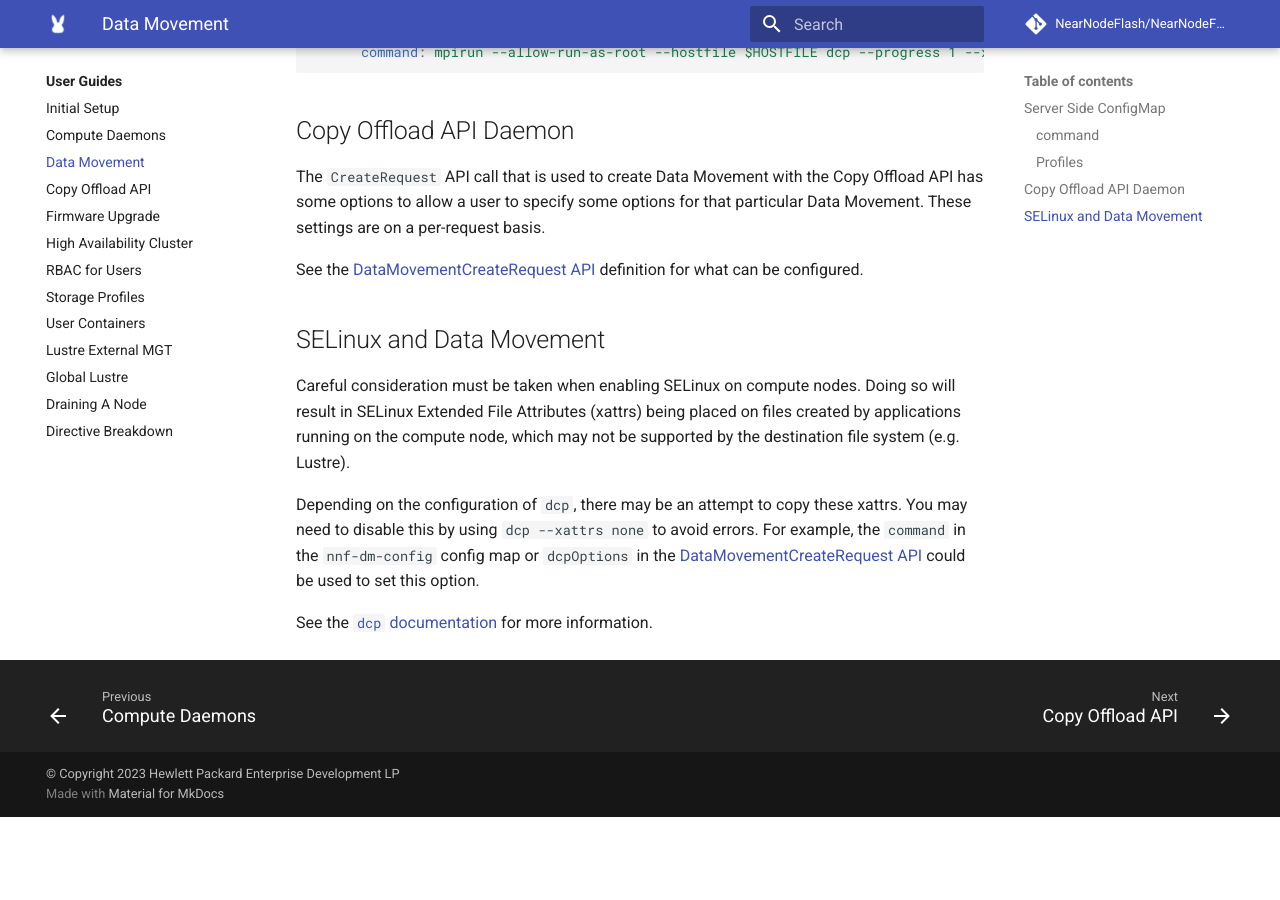
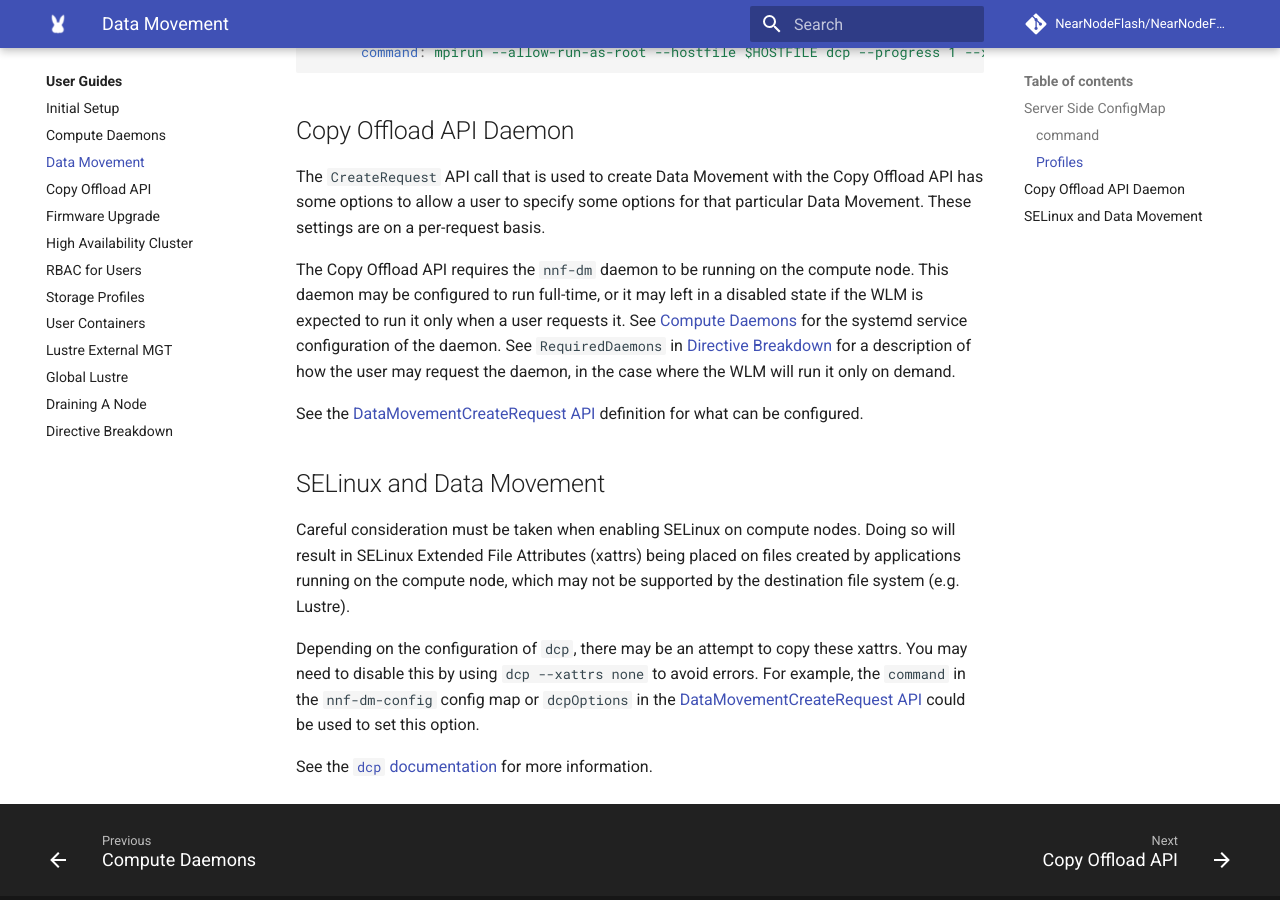
Before and after one commit to NearNodeFlash/NearNodeFlash.github.io, an MkDocs documentation site: the page built from docs/guides/data-movement/readme.md, in a window 1280 px wide and 900 px high, scrolled down 2181 px. Built offline with MkDocs 1.6.1 and Material for MkDocs 9.7.7, drawn with Linux system fonts in a browser that asks for light colours; comment, search, counter and statistics services are not loaded; the version menu is left out; before the commit the page ends 2998 px from its top, so only the background shows below that.

Commit message:
Refer to RequiredDaemons from the data-movement doc
Signed-off-by: Dean Roehrich <dean.roehrich@hpe.com>

```diff
--- a/docs/guides/data-movement/readme.md
+++ b/docs/guides/data-movement/readme.md
@@ -90,6 +90,8 @@
 options to allow a user to specify some options for that particular Data Movement. These settings
 are on a per-request basis.
 
+The Copy Offload API requires the `nnf-dm` daemon to be running on the compute node. This daemon may be configured to run full-time, or it may left in a disabled state if the WLM is expected to run it only when a user requests it. See [Compute Daemons](../compute-daemons/readme.md) for the systemd service configuration of the daemon. See `RequiredDaemons` in [Directive Breakdown](../directive-breakdown/readme.md) for a description of how the user may request the daemon, in the case where the WLM will run it only on demand.
+
 See the [DataMovementCreateRequest API](copy-offload-api.html#datamovement.DataMovementCreateRequest)
 definition for what can be configured.
 
```
